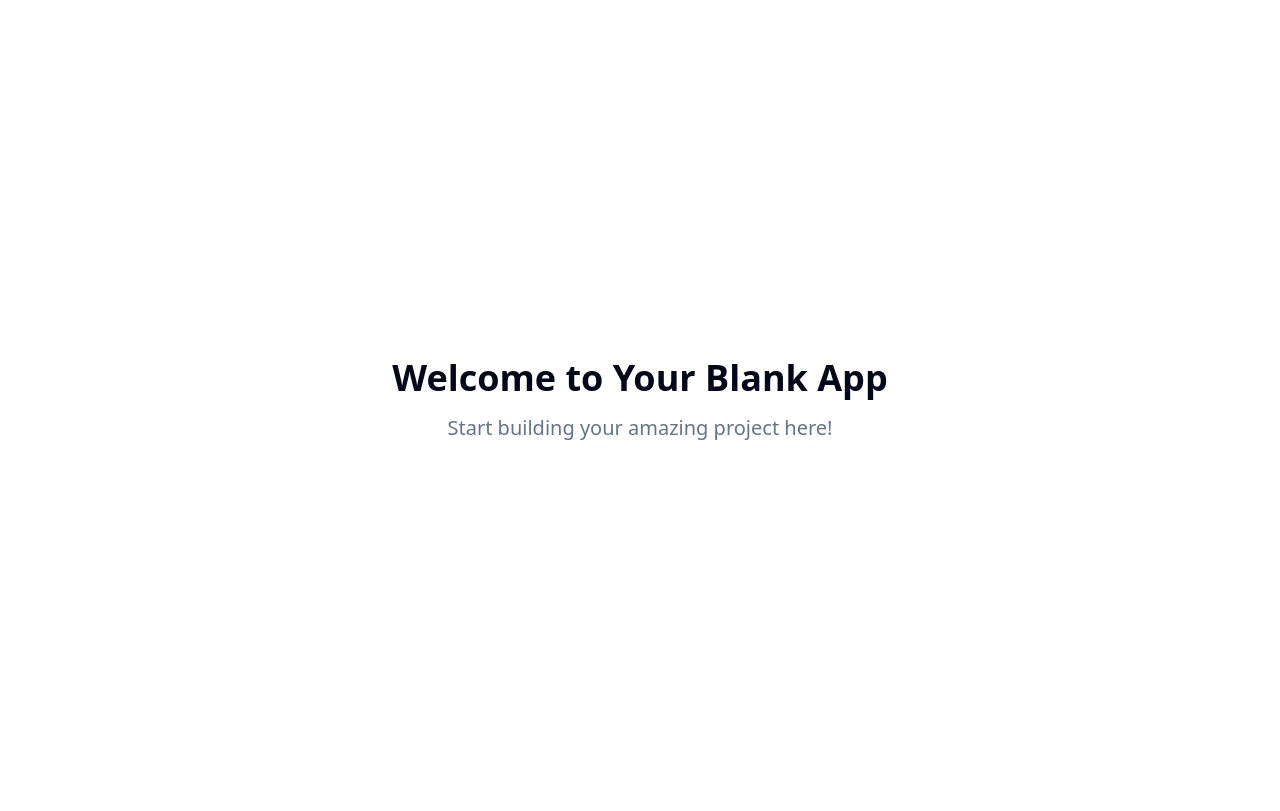
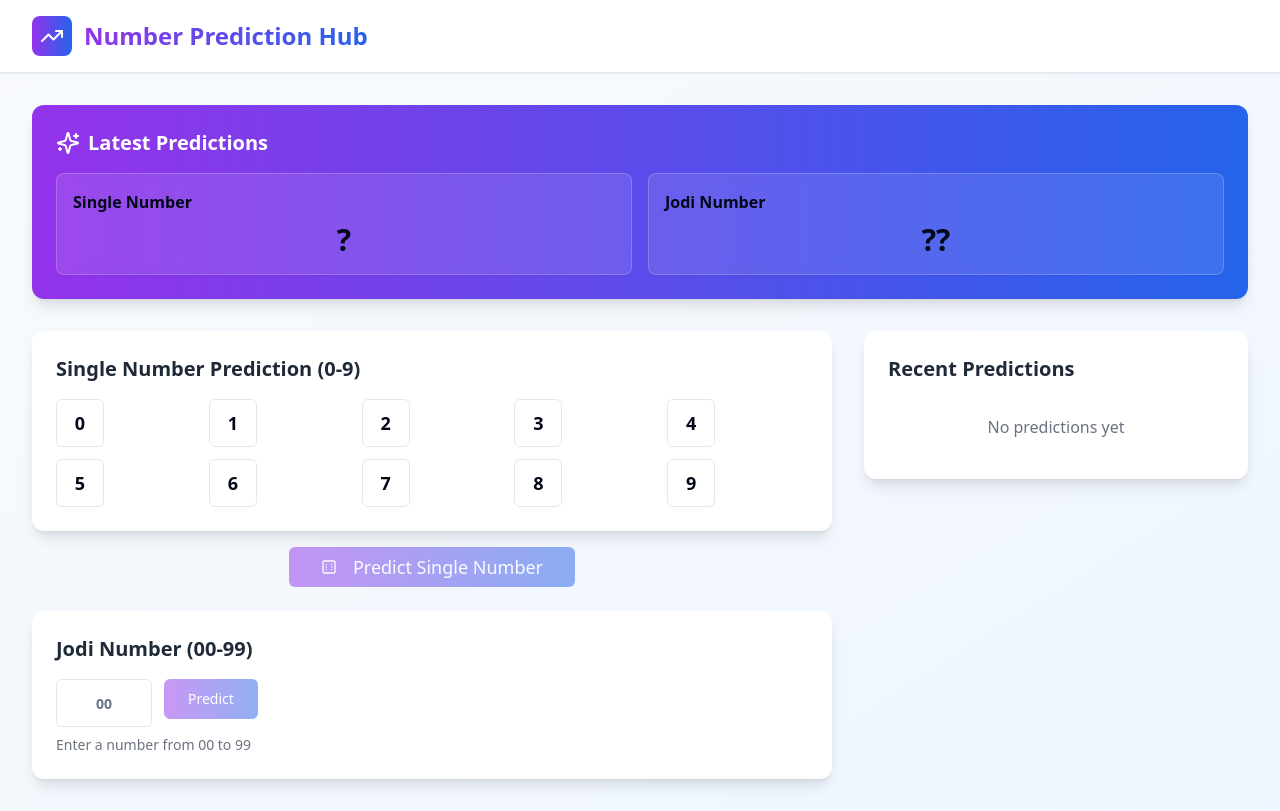
Before and after one commit to pradeepgorule/digit-dream-predictor-app, a React (Vite) app: page / in a window 1280 px wide. Built offline with nearby package versions, Linux system fonts and the light colour scheme.

Commit message:
Add number prediction app
Develop an app for number prediction with single-letter and two-number (00-99) inputs.

```diff
--- /dev/null
+++ b/src/components/JodiInput.tsx
@@ -0,0 +1,53 @@
+
+import React from 'react';
+import { Input } from '@/components/ui/input';
+import { Button } from '@/components/ui/button';
+
+interface JodiInputProps {
+  value: string;
+  onChange: (value: string) => void;
+  onSubmit: () => void;
+}
+
+const JodiInput = ({ value, onChange, onSubmit }: JodiInputProps) => {
+  const handleInputChange = (e: React.ChangeEvent<HTMLInputElement>) => {
+    const inputValue = e.target.value;
+    // Only allow numbers and limit to 2 digits
+    if (/^\d{0,2}$/.test(inputValue)) {
+      onChange(inputValue);
+    }
+  };
+
+  const handleKeyPress = (e: React.KeyboardEvent) => {
+    if (e.key === 'Enter') {
+      onSubmit();
+    }
+  };
+
+  return (
+    <div className="bg-white rounded-xl shadow-lg p-6">
+      <h3 className="text-xl font-bold text-gray-800 mb-4">Jodi Number (00-99)</h3>
+      <div className="flex gap-3">
+        <Input
+          type="text"
+          value={value}
+          onChange={handleInputChange}
+          onKeyPress={handleKeyPress}
+          placeholder="00"
+          className="text-center text-2xl font-bold h-12 max-w-24"
+          maxLength={2}
+        />
+        <Button
+          onClick={onSubmit}
+          disabled={value.length !== 2}
+          className="bg-gradient-to-r from-purple-600 to-blue-600 hover:from-purple-700 hover:to-blue-700 text-white px-6"
+        >
+          Predict
+        </Button>
+      </div>
+      <p className="text-sm text-gray-500 mt-2">Enter a number from 00 to 99</p>
+    </div>
+  );
+};
+
+export default JodiInput;
--- /dev/null
+++ b/src/components/NumberGrid.tsx
@@ -0,0 +1,37 @@
+
+import React from 'react';
+import { Button } from '@/components/ui/button';
+
+interface NumberGridProps {
+  selectedNumber: number | null;
+  onNumberSelect: (number: number) => void;
+  title: string;
+}
+
+const NumberGrid = ({ selectedNumber, onNumberSelect, title }: NumberGridProps) => {
+  const numbers = Array.from({ length: 10 }, (_, i) => i);
+
+  return (
+    <div className="bg-white rounded-xl shadow-lg p-6">
+      <h3 className="text-xl font-bold text-gray-800 mb-4">{title}</h3>
+      <div className="grid grid-cols-5 gap-3">
+        {numbers.map((number) => (
+          <Button
+            key={number}
+            variant={selectedNumber === number ? "default" : "outline"}
+            className={`h-12 w-12 text-lg font-bold transition-all duration-200 ${
+              selectedNumber === number
+                ? "bg-gradient-to-r from-purple-600 to-blue-600 hover:from-purple-700 hover:to-blue-700 text-white shadow-lg scale-105"
+                : "hover:bg-gray-50 hover:scale-105"
+            }`}
+            onClick={() => onNumberSelect(number)}
+          >
+            {number}
+          </Button>
+        ))}
+      </div>
+    </div>
+  );
+};
+
+export default NumberGrid;
--- /dev/null
+++ b/src/components/PredictionHistory.tsx
@@ -0,0 +1,48 @@
+
+import React from 'react';
+import { Card } from '@/components/ui/card';
+import { Badge } from '@/components/ui/badge';
+
+interface Prediction {
+  id: string;
+  type: 'single' | 'jodi';
+  number: string;
+  timestamp: Date;
+}
+
+interface PredictionHistoryProps {
+  predictions: Prediction[];
+}
+
+const PredictionHistory = ({ predictions }: PredictionHistoryProps) => {
+  return (
+    <div className="bg-white rounded-xl shadow-lg p-6">
+      <h3 className="text-xl font-bold text-gray-800 mb-4">Recent Predictions</h3>
+      <div className="space-y-3 max-h-64 overflow-y-auto">
+        {predictions.length === 0 ? (
+          <p className="text-gray-500 text-center py-4">No predictions yet</p>
+        ) : (
+          predictions.map((prediction) => (
+            <Card key={prediction.id} className="p-3 border-l-4 border-l-purple-500">
+              <div className="flex justify-between items-center">
+                <div className="flex items-center gap-3">
+                  <Badge variant={prediction.type === 'single' ? 'default' : 'secondary'}>
+                    {prediction.type === 'single' ? 'Single' : 'Jodi'}
+                  </Badge>
+                  <span className="font-bold text-lg text-purple-600">
+                    {prediction.number}
+                  </span>
+                </div>
+                <span className="text-sm text-gray-500">
+                  {prediction.timestamp.toLocaleTimeString()}
+                </span>
+              </div>
+            </Card>
+          ))
+        )}
+      </div>
+    </div>
+  );
+};
+
+export default PredictionHistory;
--- /dev/null
+++ b/src/components/ResultsDisplay.tsx
@@ -0,0 +1,36 @@
+
+import React from 'react';
+import { Card } from '@/components/ui/card';
+import { Sparkles } from 'lucide-react';
+
+interface ResultsDisplayProps {
+  latestSingle: number | null;
+  latestJodi: string | null;
+}
+
+const ResultsDisplay = ({ latestSingle, latestJodi }: ResultsDisplayProps) => {
+  return (
+    <div className="bg-gradient-to-r from-purple-600 to-blue-600 rounded-xl shadow-lg p-6 text-white">
+      <div className="flex items-center gap-2 mb-4">
+        <Sparkles className="h-6 w-6" />
+        <h3 className="text-xl font-bold">Latest Predictions</h3>
+      </div>
+      <div className="grid grid-cols-1 md:grid-cols-2 gap-4">
+        <Card className="p-4 bg-white/10 backdrop-blur border-white/20">
+          <h4 className="font-semibold mb-2">Single Number</h4>
+          <div className="text-3xl font-bold text-center">
+            {latestSingle !== null ? latestSingle : '?'}
+          </div>
+        </Card>
+        <Card className="p-4 bg-white/10 backdrop-blur border-white/20">
+          <h4 className="font-semibold mb-2">Jodi Number</h4>
+          <div className="text-3xl font-bold text-center">
+            {latestJodi || '??'}
+          </div>
+        </Card>
+      </div>
+    </div>
+  );
+};
+
+export default ResultsDisplay;
--- a/src/pages/Index.tsx
+++ b/src/pages/Index.tsx
@@ -1,11 +1,119 @@
-// Update this page (the content is just a fallback if you fail to update the page)
+
+import React, { useState } from 'react';
+import NumberGrid from '@/components/NumberGrid';
+import JodiInput from '@/components/JodiInput';
+import PredictionHistory from '@/components/PredictionHistory';
+import ResultsDisplay from '@/components/ResultsDisplay';
+import { Button } from '@/components/ui/button';
+import { TrendingUp, Dice6 } from 'lucide-react';
+import { useToast } from '@/hooks/use-toast';
+
+interface Prediction {
+  id: string;
+  type: 'single' | 'jodi';
+  number: string;
+  timestamp: Date;
+}
 
 const Index = () => {
+  const [selectedSingle, setSelectedSingle] = useState<number | null>(null);
+  const [jodiValue, setJodiValue] = useState('');
+  const [predictions, setPredictions] = useState<Prediction[]>([]);
+  const [latestSingle, setLatestSingle] = useState<number | null>(null);
+  const [latestJodi, setLatestJodi] = useState<string | null>(null);
+  const { toast } = useToast();
+
+  const addPrediction = (type: 'single' | 'jodi', number: string) => {
+    const newPrediction: Prediction = {
+      id: Date.now().toString(),
+      type,
+      number,
+      timestamp: new Date(),
+    };
+    setPredictions(prev => [newPrediction, ...prev.slice(0, 9)]); // Keep last 10 predictions
+  };
+
+  const handleSinglePredict = () => {
+    if (selectedSingle !== null) {
+      addPrediction('single', selectedSingle.toString());
+      setLatestSingle(selectedSingle);
+      toast({
+        title: "Single Number Predicted!",
+        description: `Your prediction: ${selectedSingle}`,
+      });
+    }
+  };
+
+  const handleJodiPredict = () => {
+    if (jodiValue.length === 2) {
+      const formattedJodi = jodiValue.padStart(2, '0');
+      addPrediction('jodi', formattedJodi);
+      setLatestJodi(formattedJodi);
+      setJodiValue('');
+      toast({
+        title: "Jodi Number Predicted!",
+        description: `Your prediction: ${formattedJodi}`,
+      });
+    }
+  };
+
   return (
-    <div className="min-h-screen flex items-center justify-center bg-background">
-      <div className="text-center">
-        <h1 className="text-4xl font-bold mb-4">Welcome to Your Blank App</h1>
-        <p className="text-xl text-muted-foreground">Start building your amazing project here!</p>
+    <div className="min-h-screen bg-gradient-to-br from-slate-50 to-blue-50">
+      {/* Header */}
+      <div className="bg-white shadow-sm border-b">
+        <div className="max-w-7xl mx-auto px-4 sm:px-6 lg:px-8 py-4">
+          <div className="flex items-center gap-3">
+            <div className="p-2 bg-gradient-to-r from-purple-600 to-blue-600 rounded-lg">
+              <TrendingUp className="h-6 w-6 text-white" />
+            </div>
+            <h1 className="text-2xl font-bold bg-gradient-to-r from-purple-600 to-blue-600 bg-clip-text text-transparent">
+              Number Prediction Hub
+            </h1>
+          </div>
+        </div>
+      </div>
+
+      <div className="max-w-7xl mx-auto px-4 sm:px-6 lg:px-8 py-8">
+        {/* Results Display */}
+        <div className="mb-8">
+          <ResultsDisplay latestSingle={latestSingle} latestJodi={latestJodi} />
+        </div>
+
+        <div className="grid grid-cols-1 lg:grid-cols-3 gap-8">
+          {/* Prediction Controls */}
+          <div className="lg:col-span-2 space-y-6">
+            {/* Single Number Prediction */}
+            <div className="space-y-4">
+              <NumberGrid
+                selectedNumber={selectedSingle}
+                onNumberSelect={setSelectedSingle}
+                title="Single Number Prediction (0-9)"
+              />
+              <div className="flex justify-center">
+                <Button
+                  onClick={handleSinglePredict}
+                  disabled={selectedSingle === null}
+                  className="bg-gradient-to-r from-purple-600 to-blue-600 hover:from-purple-700 hover:to-blue-700 text-white px-8 py-2 text-lg"
+                >
+                  <Dice6 className="h-5 w-5 mr-2" />
+                  Predict Single Number
+                </Button>
+              </div>
+            </div>
+
+            {/* Jodi Number Prediction */}
+            <JodiInput
+              value={jodiValue}
+              onChange={setJodiValue}
+              onSubmit={handleJodiPredict}
+            />
+          </div>
+
+          {/* Prediction History */}
+          <div className="lg:col-span-1">
+            <PredictionHistory predictions={predictions} />
+          </div>
+        </div>
       </div>
     </div>
   );
```
